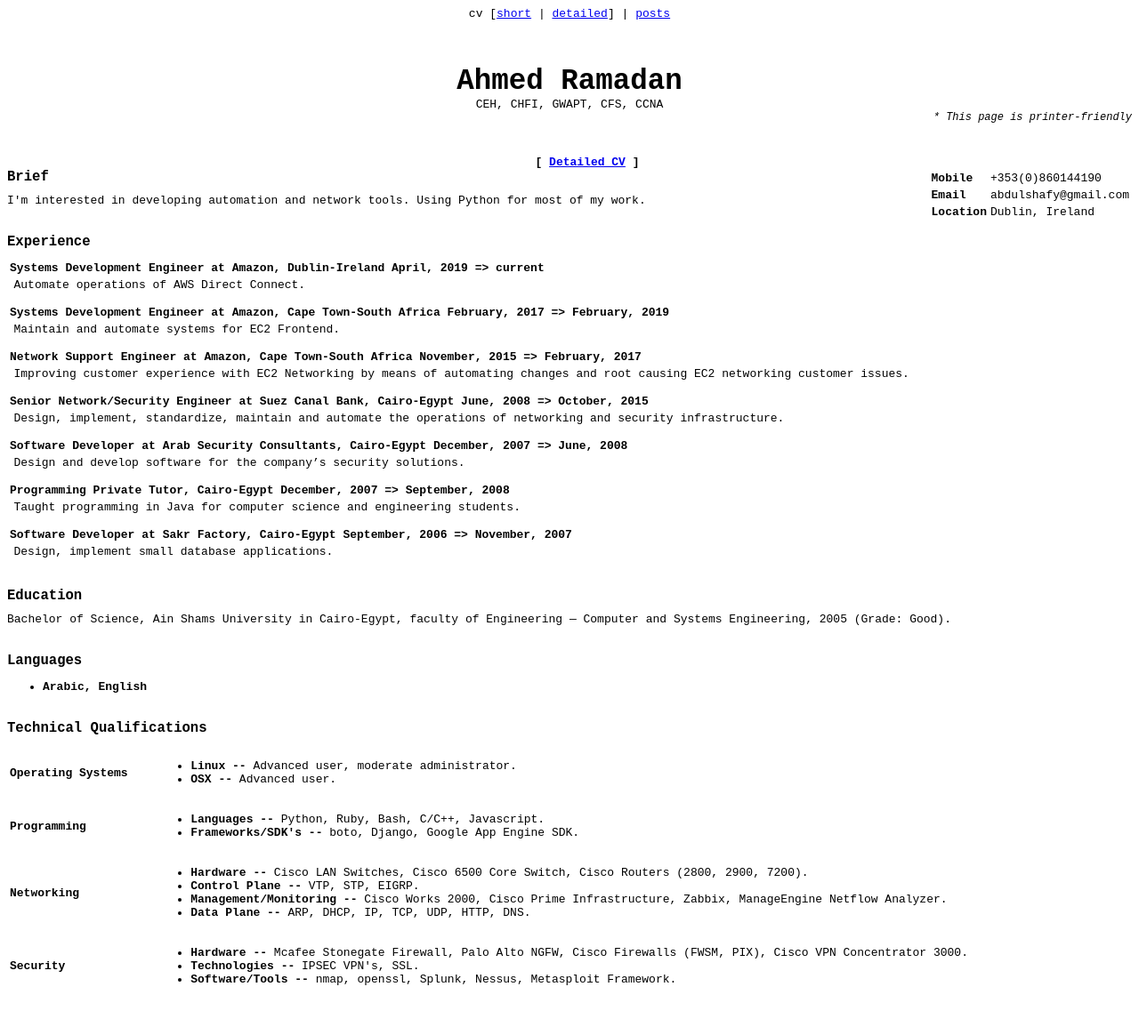
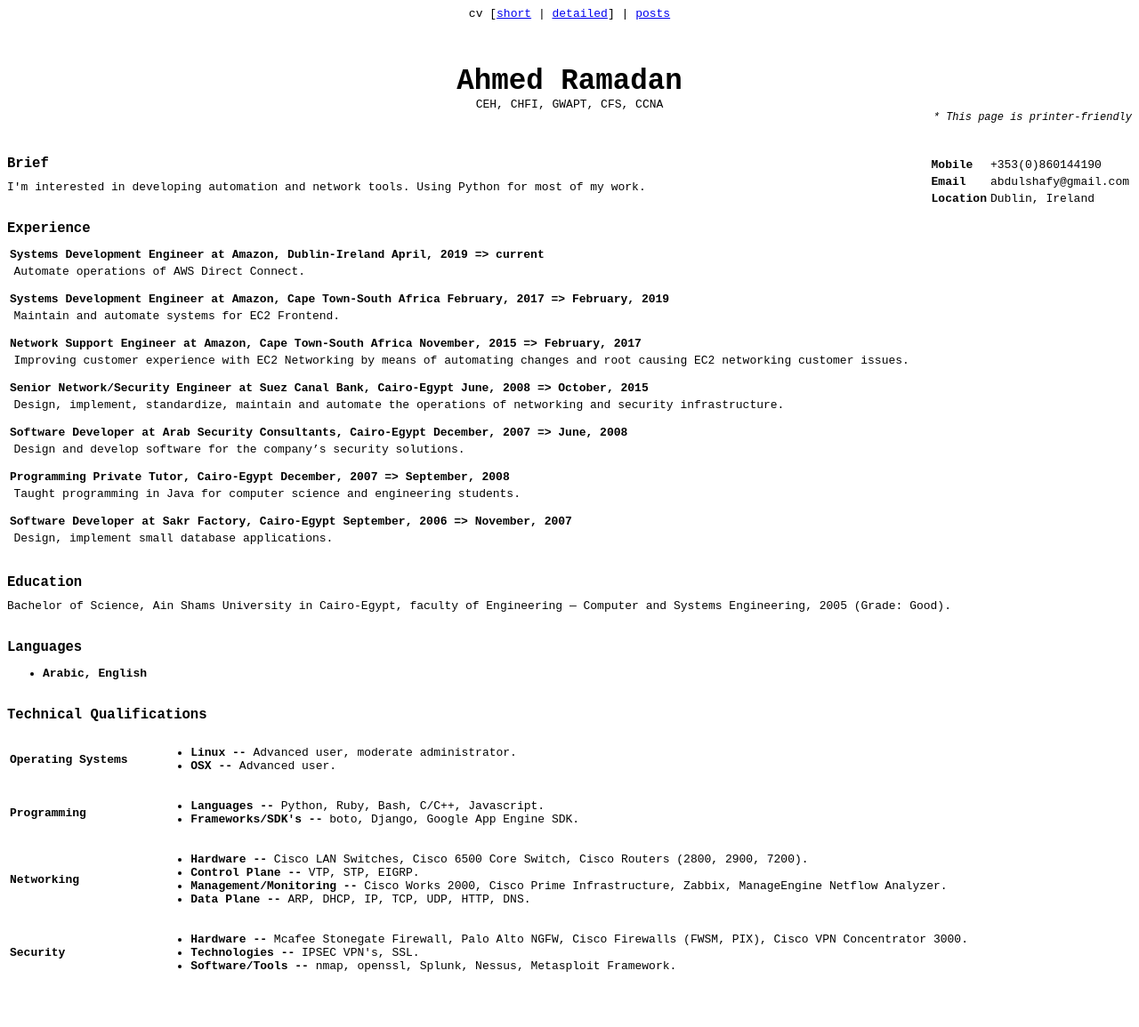
Before and after one commit to 0xcurb/0xcurb.github.io, a Jekyll site: the page built from cv/index.html, in a window 1280 px wide. Shown: the whole page at 89% size. Built offline with Jekyll 4.4.1, drawn with Linux system fonts in a browser that asks for light colours.

Commit message:
Update index.html

```diff
--- a/cv/index.html
+++ b/cv/index.html
@@ -8,14 +8,6 @@
 	<div id="online-version">(An up-to-date version of this CV can be found online at <a href="https://0xcurb.github.io">https://0xcurb.github.io</a>)</div>
 	<div id="printer-friendly">* This page is printer-friendly</div>
 </header>
-
-<nav id='toc'>
-	<ul>
-		<li>[</li>
-		<li><a href="detailed.html">Detailed CV</a></li>
-		<li>]</li>
-	</ul>
-</nav>
 
 <div id='contact-card'>
 	<table>
```
